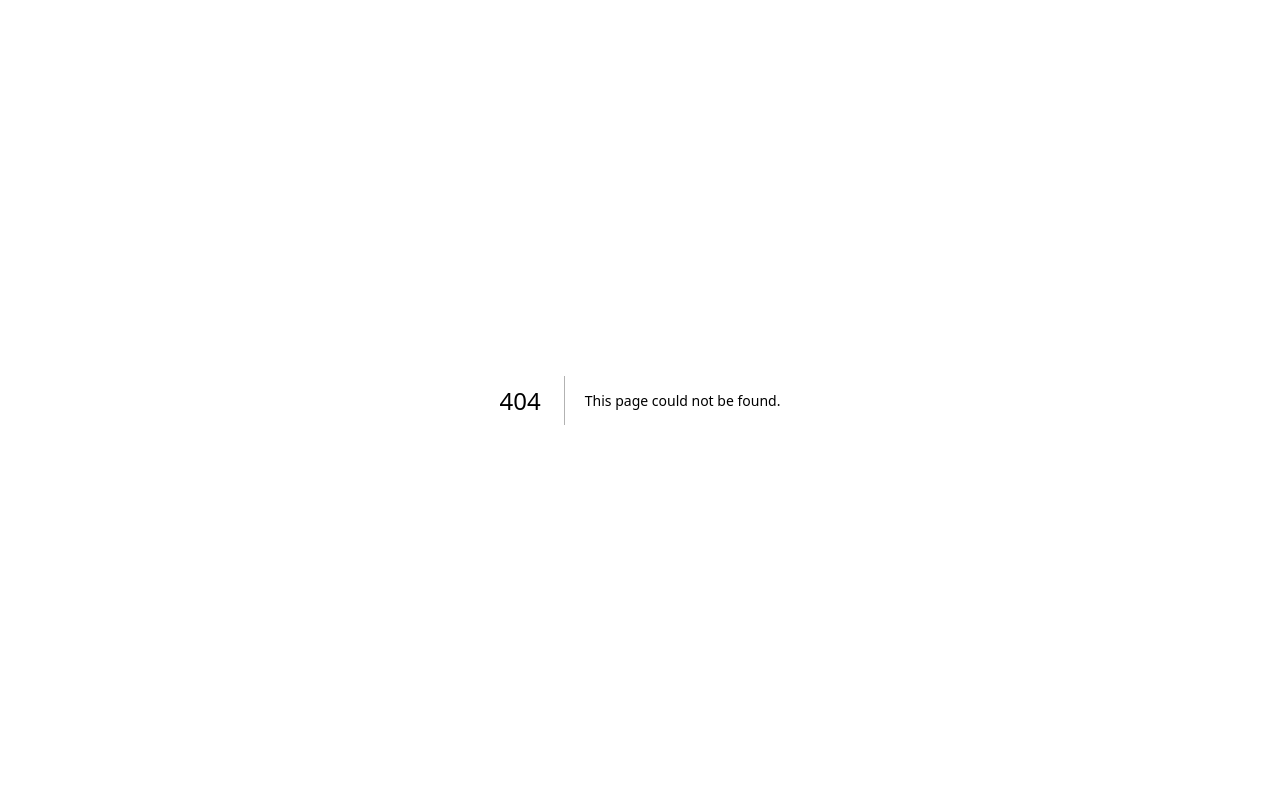
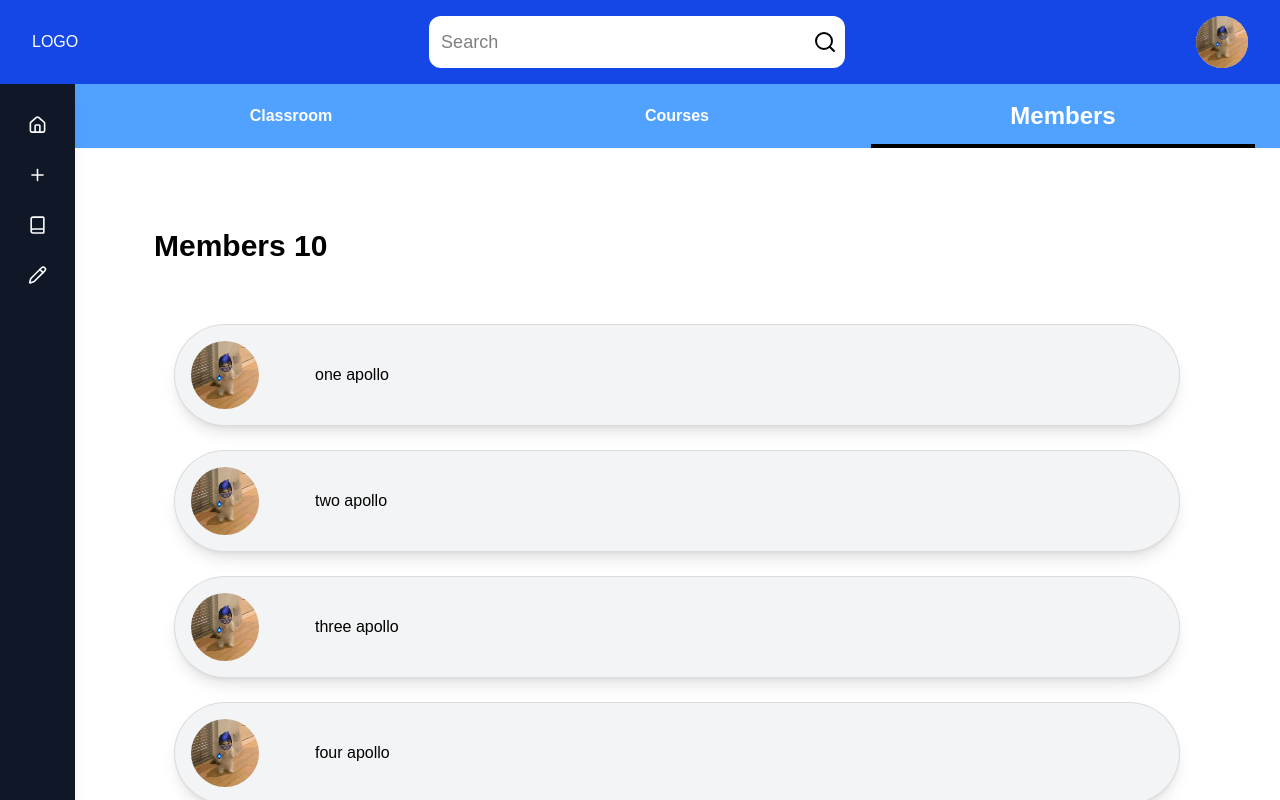
Before and after one commit to CS371-Project-Management/CS371-Frontend, a Next.js app: page /user/my_classroom/members in a window 1280 px wide. Before the commit this address had no page. Shown: the top 800 px of the page. Built offline with nearby package versions, Linux system fonts and the light colour scheme.

Commit message:
do_member_page

```diff
--- /dev/null
+++ b/app/user/my_classroom/members/page.tsx
@@ -0,0 +1,61 @@
+'use client';
+
+import NavbarClassroom from '@/components/NavbarClassroom';
+import Image from 'next/image';
+
+const members = [
+    {
+        profile: '/images/image.jpg',
+        username: 'one apollo'
+    },
+    {
+        profile: '/images/image.jpg',
+        username: 'two apollo'
+    },
+    {
+        profile: '/images/image.jpg',
+        username: 'three apollo'
+    },
+    {
+        profile: '/images/image.jpg',
+        username: 'four apollo'
+    },
+    {
+        profile: '/images/image.jpg',
+        username: 'five apollo'
+    },
+    {
+        profile: '/images/image.jpg',
+        username: 'six apollo'
+    },
+]
+
+export default function MemberPage() {
+    return (
+        <div className="min-h-screen bg-white">
+            <NavbarClassroom></NavbarClassroom>
+
+            <div className='ml-20 mt-20 mb-15 text-3xl font-bold'>
+                Members 10
+            </div>
+
+            <div className='flex flex-wrap flex-col gap-6 mx-25'>
+                {members.map((member, index) => (
+                    <div key={index}>
+                        <div className='flex bg-gray-100 max-w-full gap-10 rounded-full shadow-lg border border-[rgba(0,0,0,0.1)]'>
+                            <Image
+                                src={member.profile}
+                                alt="image"
+                                width={100}
+                                height={20}
+                                className='p-4 rounded-full'
+                            />
+
+                            <p className='flex items-center '>{member.username}</p>
+                        </div>
+                    </div>
+                ))}
+            </div>
+        </div>
+    );
+}
```
